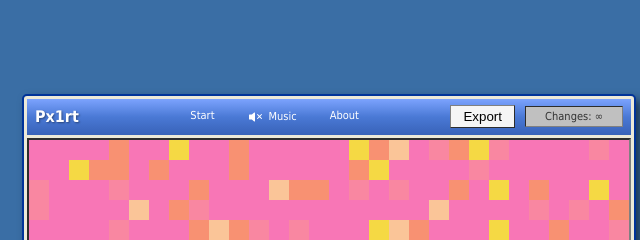
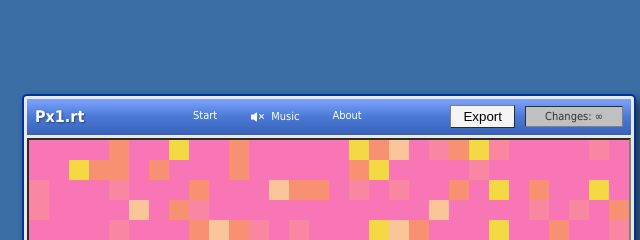
Before and after one commit to manas-py/px1.rt, a website: page public/index.html in a window 1280 px wide. Shown: the top 240 px of the page, 311-951 px from the left. Drawn offline with Linux system fonts and the light colour scheme.

Commit message:
Fix HTML structure and update logo text

```diff
--- a/public/index.html
+++ b/public/index.html
@@ -10,7 +10,7 @@
 <body>
     <div id="game-container">
         <div class="menu-bar">
-            <div class="logo">Px1rt</div>
+            <div class="logo">Px1.rt</div>
             <div class="menu">
                 <div class="menu-item" id="start-menu-container">
                     <span class="menu-label">Start</span>
```
